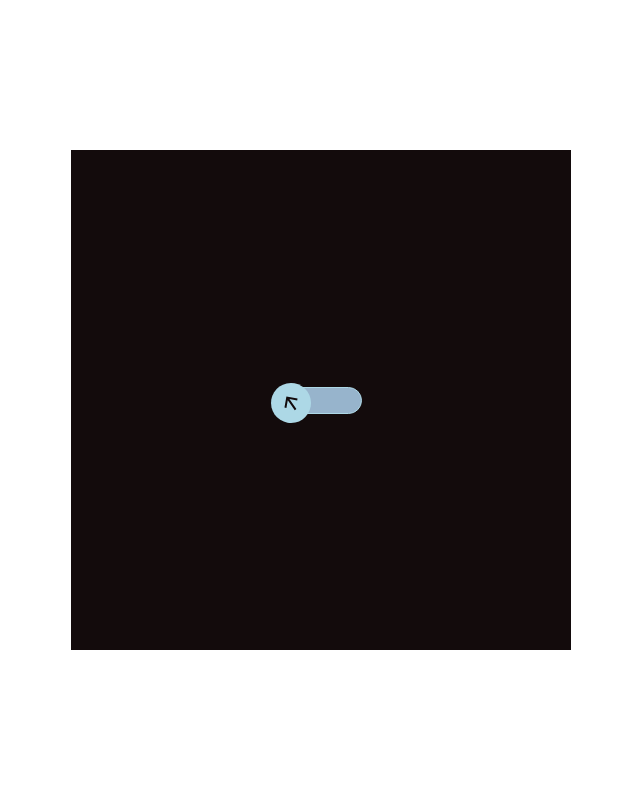
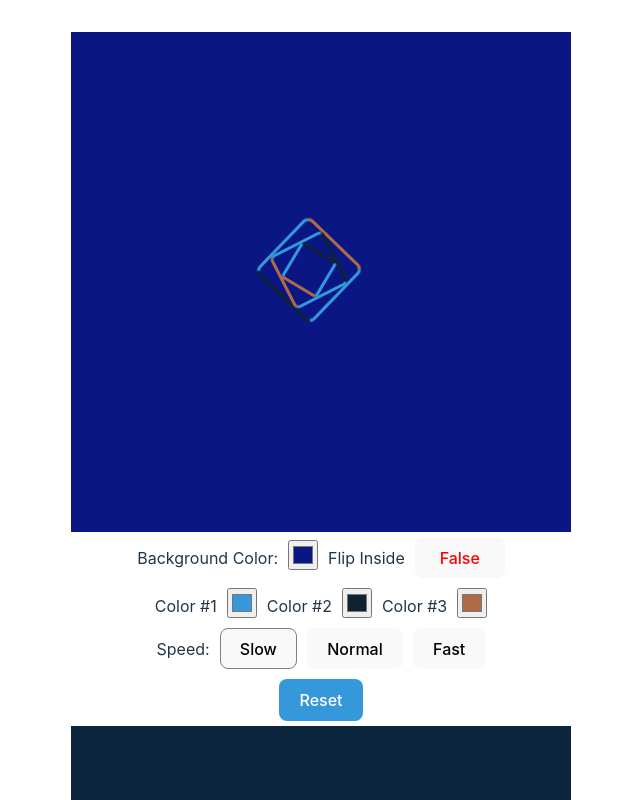
Before and after one commit to oqla-alrefai/React-Animtion, a React (Vite) app: page / in a window 1280 px wide. Shown: the top 800 px of the page, without its empty margins (319-959 px from the left). Built offline with nearby package versions, Linux system fonts and the light colour scheme.

Commit message:
feat: add form to loopia loader to change parameters

```diff
--- a/src/Components/Loaders/JumpSlider/JumpSlider.jsx
+++ b/src/Components/Loaders/JumpSlider/JumpSlider.jsx
@@ -3,6 +3,7 @@ import "./jumpSlider.scss";
 function JumpSlider() {
   return (
     <>
+      <section className="outer_section">
         <div class="container">
           <div className="boxCont"></div>
           <div className="boxCont"></div>
@@ -10,9 +11,9 @@ function JumpSlider() {
           <div className="boxCont"></div>
           <div className="boxCont"></div>
         </div>
+      </section>
     </>
   );
 }
 
-
 export default JumpSlider;
--- a/src/Components/Loaders/JumpSlider/jumpSlider.scss
+++ b/src/Components/Loaders/JumpSlider/jumpSlider.scss
@@ -3,18 +3,6 @@
     --container-size: 250px;
     --box-size: 33px;
     --box-border-radius: 15%;
-}
-
-html,
-body {
-    width: 100%;
-    height: 100%;
-    overflow: hidden;
-    margin: 0;
-    padding: 0;
-    display: flex;
-    justify-content: center;
-    align-items: center;
 }
 
 .container {
@@ -25,6 +13,14 @@ body {
     position: relative;
 }
 
+.outer_section{
+    display: flex;
+    justify-content: center;
+    align-items: center;
+    min-width: 500px;
+    min-height: 500px;
+    background-color: #0a253c;
+}
 .boxCont {
     width: var(--box-size);
     height: var(--box-size);
--- a/src/Components/Loaders/Looopia/Looopia.jsx
+++ b/src/Components/Loaders/Looopia/Looopia.jsx
@@ -1,15 +1,142 @@
+import { useState } from "react";
 import "./looopia.css";
+import { green } from "@mui/material/colors";
 
 function Looopia() {
+  let initialState = {
+    background_color: "#091684",
+    colorOne: "#3498db",
+    colorTwo: "#0f2231",
+    colorThree: "#b16a47",
+    rotation_speed: 0.4,
+  };
+
+  let [state, setState] = useState(initialState);
+  let [flipInside, setFlipInside] = useState(false);
+
+  function handleChange(event) {
+    event.preventDefault();
+
+    const { name, value } = event.target;
+    // console.log(value);
+    setState((prevState) => ({
+      ...prevState,
+      [name]: `${value}`,
+    }));
+    console.log(state);
+  }
+
+  function handleReset() {
+    setState(initialState);
+    setFlipInside(false);
+  }
+
+  function toggleFlip(event) {
+    event.preventDefault();
+
+    setFlipInside(!flipInside);
+  }
   return (
     <>
-      <section className="looopiaSection">
+      <section
+        className="looopiaSection"
+        style={{
+          "--loopia_background_color": state.background_color,
+          "--colorOne": state.colorOne,
+          "--colorTwo": state.colorTwo,
+          "--colorThree": state.colorThree,
+          "--rotation_speed": state.rotation_speed,
+        }}
+      >
         <section className="loopia_loader">
-          <div style={{ "--size": 8, "--i": 1 }}></div>
+          {!flipInside ? <div style={{ "--size": 8, "--i": 1 }}></div> : <></>}
           <div style={{ "--size": 6, "--i": 2 }}></div>
           <div style={{ "--size": 4, "--i": 3 }}></div>
+          {flipInside ? <div style={{ "--size": 2, "--i": 4 }}></div> : <></>}
         </section>
       </section>
+      <form>
+        <div>
+          <label htmlFor="background_color">Background Color:</label>
+          <input
+            type="color"
+            name="background_color"
+            defaultValue={state.background_color}
+            onChange={handleChange}
+          />
+          <label htmlFor="flipInside">Flip Inside</label>
+          <button
+            name="flipInside"
+            onClick={toggleFlip}
+            className="flipButtontoggle"
+            value={!state.flipInside}
+            style={{ minWidth: "90px", color: flipInside ? "green" : "red" }}
+          >
+            {flipInside ? "True" : "False"}
+          </button>
+        </div>
+        <label htmlFor="colorOne">Color #1</label>
+        <input
+          type="color"
+          defaultValue={state.colorOne}
+          name="colorOne"
+          onChange={handleChange}
+        />
+
+        <label htmlFor="colorTwo">Color #2</label>
+        <input
+          type="color"
+          name="colorTwo"
+          defaultValue={state.colorTwo}
+          onChange={handleChange}
+        />
+
+        <label htmlFor="colorThree">Color #3</label>
+        <input
+          type="color"
+          name="colorThree"
+          defaultValue={state.colorThree}
+          onChange={handleChange}
+        />
+        <div>
+          <label>Speed:</label>
+          <button
+            type="button"
+            name="rotation_speed"
+            value={0.4}
+            onClick={handleChange}
+            className={state.rotation_speed === 0.4 ? "selected" : ""}
+          >
+            Slow
+          </button>
+          <button
+            type="button"
+            name="rotation_speed"
+            value={0.2}
+            onClick={handleChange}
+            className={state.rotation_speed === 0.2 ? "selected" : ""}
+          >
+            Normal
+          </button>
+          <button
+            type="button"
+            name="rotation_speed"
+            value={0.09}
+            onClick={handleChange}
+            className={state.rotation_speed === 0.09 ? "selected" : ""}
+          >
+            Fast
+          </button>
+        </div>
+        <button
+          type="button"
+          name="reset_button"
+          onClick={handleReset}
+          className="resetButton"
+        >
+          Reset
+        </button>
+      </form>
     </>
   );
 }
--- a/src/Components/Loaders/Looopia/looopia.css
+++ b/src/Components/Loaders/Looopia/looopia.css
@@ -11,8 +11,9 @@
     align-items: center;
     min-width: 500px;
     min-height: 500px;
-    background: #091684;
+    background: var(--loopia_background_color);
 }
+
 
 .looopiaSection .loopia_loader {
     position: relative;
@@ -23,30 +24,29 @@
 .looopiaSection div {
     border-radius: 10%;
     position: absolute;
-    border: 3px solid #3498db;
-    border-top: 3px solid #0f2231;
-    border-bottom: 3px solid #b16a47;
+    border: 3px solid var(--colorOne);
+    border-top: 3px solid var(--colorTwo);
+    border-bottom: 3px solid var(--colorThree);
     top: calc(9px * var(--i));
     left: calc(9px * var(--i));
     width: calc(9px * var(--size));
     height: calc(9px * var(--size));
-    /* animation: spin calc(0.2s * (10 - var(--i))) linear infinite; */
 }
 
 .loopia_loader div:first-child {
-    animation: spin calc(0.2s * (10 - var(--i))) linear infinite;
+    animation: spin calc(1s * var(--rotation_speed) * (10 - var(--i))) linear infinite;
 }
 
 .loopia_loader div:nth-child(2) {
-    animation: antiSpin calc(0.2s * (10 - var(--i))) linear infinite;
+    animation: antiSpin calc(1s * var(--rotation_speed) * (10 - var(--i))) linear infinite;
 }
 
 .loopia_loader div:nth-child(3) {
-    animation: spin calc(0.2s * (10 - var(--i))) linear infinite;
+    animation: spin calc(1s * var(--rotation_speed) * (10 - var(--i))) linear infinite;
 }
 
 .loopia_loader div:nth-child(4) {
-    animation: antiSpin calc(0.2s * (10 - var(--i))) linear infinite;
+    animation: antiSpin calc(1s * var(--rotation_speed) * (10 - var(--i))) linear infinite;
 }
 
 @keyframes spin {
--- a/src/Components/Loaders/Spectrum_Loader/Spectrum.jsx
+++ b/src/Components/Loaders/Spectrum_Loader/Spectrum.jsx
@@ -2,14 +2,14 @@ import "./spectrum.css";
 import { useState } from "react";
 
 function SpectrumLoader() {
-  let intialState = {
+  let initialState = {
     glowing_duration: 10,
     background_color: "#042104",
     dot_color: "#00ff0a",
     shadows_color: "#00ff0a",
     orbits_number: 2,
   };
-  let [state, setState] = useState(intialState);
+  let [state, setState] = useState(initialState);
 
   function handleChange(event) {
     event.preventDefault();
@@ -22,7 +22,7 @@ function SpectrumLoader() {
   }
 
   function handleReset() {
-    setState(intialState);
+    setState(initialState);
   }
 
   return (
--- a/src/Components/Movements/ButtonSwap/ButtonSwap.jsx
+++ b/src/Components/Movements/ButtonSwap/ButtonSwap.jsx
@@ -16,7 +16,6 @@ function ButtonSwap() {
         <div className="button_track">
           <div className={`button_ball ${animation}`} onClick={handleClick}>
             <ArrowForwardIcon className="button_arrow"/>
-
           </div>
         </div>
       </section>
--- a/src/index.css
+++ b/src/index.css
@@ -30,6 +30,7 @@ body {
   place-items: center;
   min-width: 320px;
   min-height: 100vh;
+  overflow-y: scroll;
 }
 
 h1 {
--- a/src/views/Loaders/Loaders.jsx
+++ b/src/views/Loaders/Loaders.jsx
@@ -9,9 +9,9 @@ function Loaders() {
   return (
     <>
       {/* <SpectrumLoader /> */}
-      {/* <LooopiaLoader />
-      <JumpSlider /> */}
-      {/* <StairLoader /> */}
+      <LooopiaLoader />
+      <JumpSlider />
+      <StairLoader />
     </>
   );
 }
```
Lines whose indentation alone changed are shown as unchanged.
